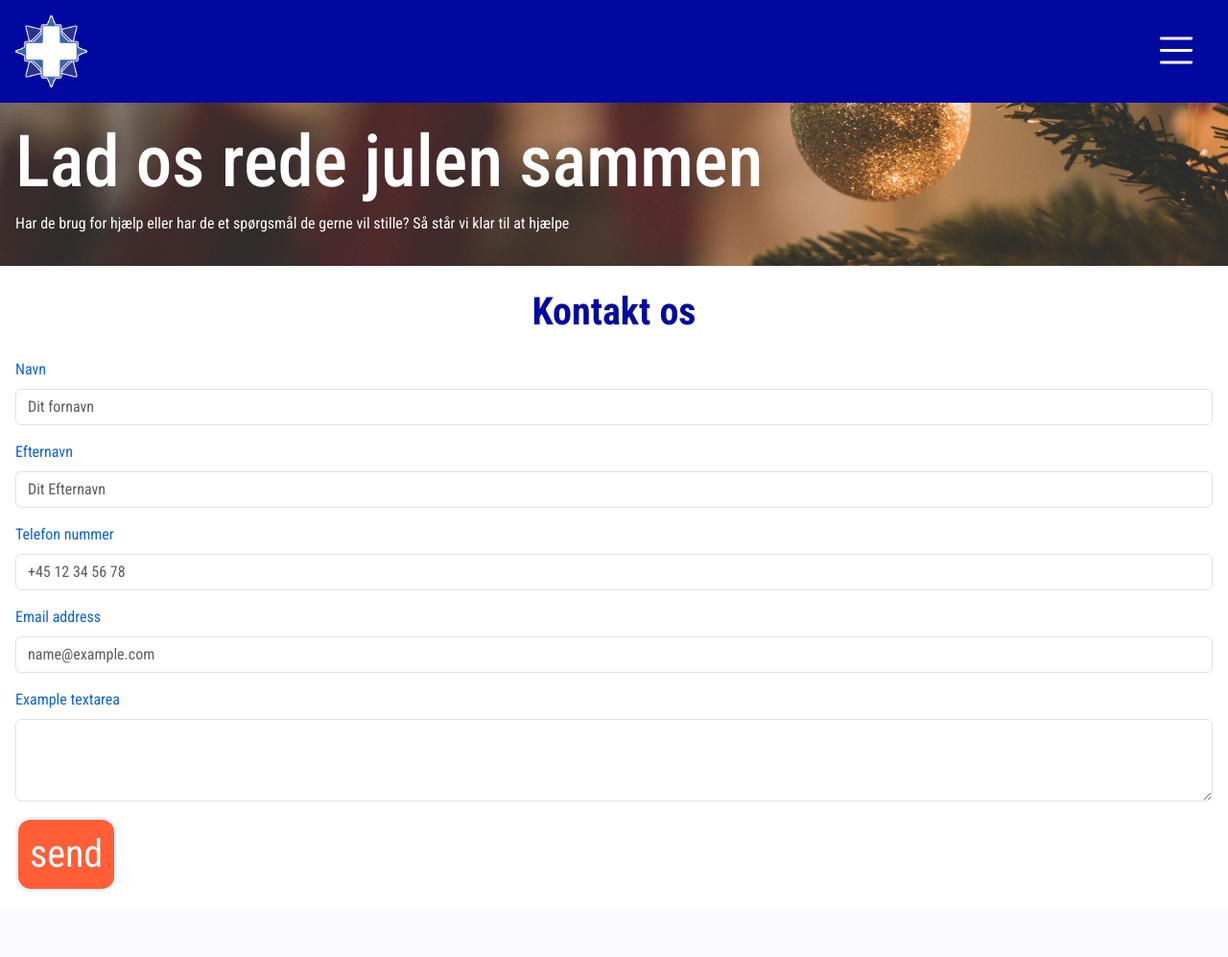
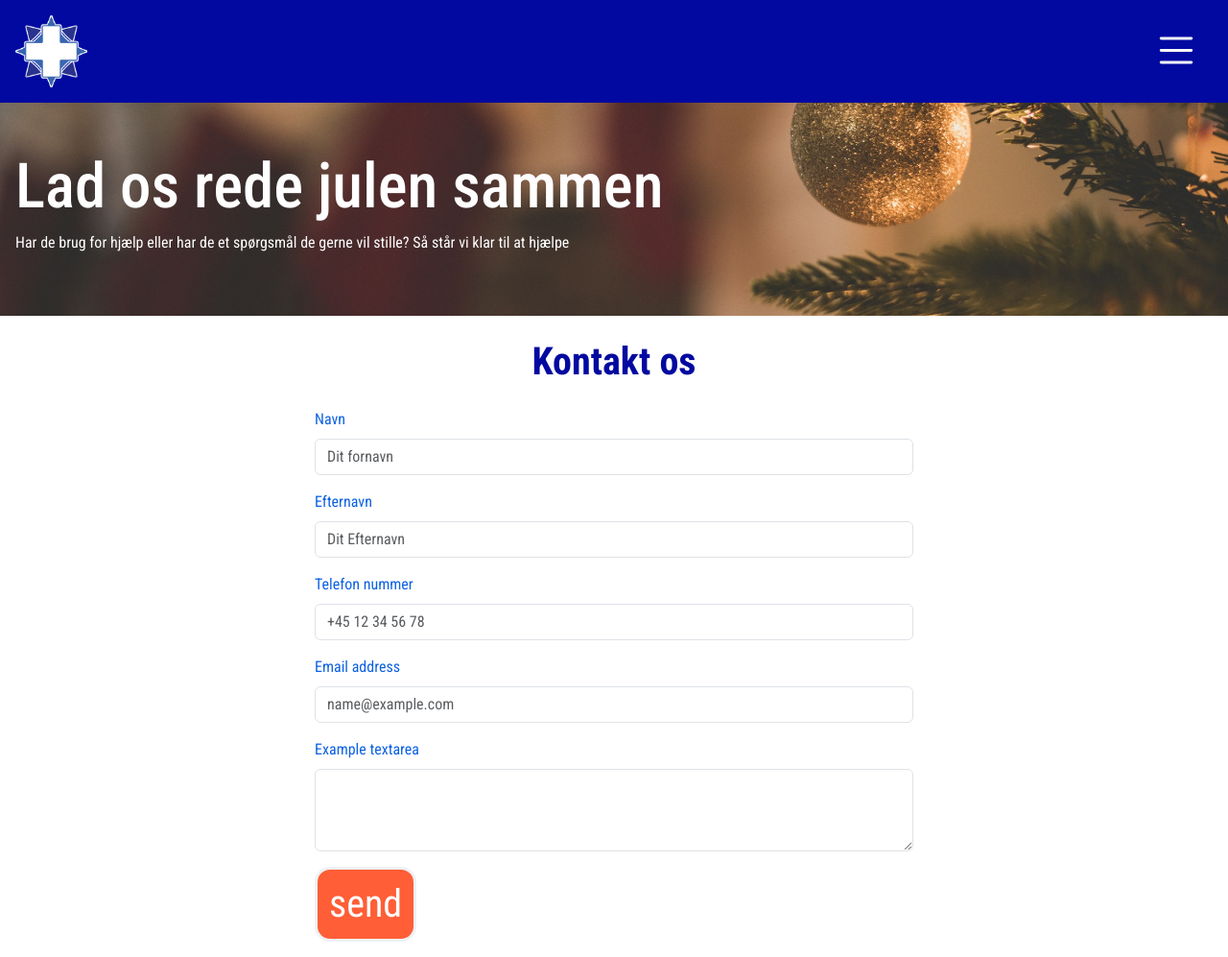
Before and after one commit to TohmasKronborg/DanskFolkehjaelpsMedlemsApp, a PHP site: page /kontakt.php in a window 1280 px wide. Shown: the whole page at 96% size. Before the commit the page ends 929 px from the top, so only its background shows below. Run offline with PHP 8.4, Linux system fonts and the light colour scheme; style sheets or scripts are compiled from the project's sources; some web fonts are replaced.

Commit message:
Lidt små justeringer

```diff
--- a/kontakt.php
+++ b/kontakt.php
@@ -28,15 +28,16 @@ require "settings/init.php";
 include("includes/navbar.php");
 ?>
 
-<header class="pictureBg text-white bg-black ps-lg-auto pe-lg-auto p-3 mb-4">
-    <p class="h1" style="font-size: 75px;">Lad os rede julen sammen</p>
+<header class="pictureBg text-white bg-black ps-lg-auto pe-lg-auto p-3 mb-4 pt-lg-5 pb-lg-5">
+    <p class="h1" style="font-size: 65px;">Lad os rede julen sammen</p>
     <p>Har de brug for hjælp eller har de et spørgsmål de gerne vil stille? Så står vi klar til at hjælpe</p>
 </header>
 
 <h1 class="text-center text-secondary fw-bold">Kontakt os</h1>
 
 <!-- Form beginning -->
-<section class="p-3 text-primary">
+<section class="p-3 text-primary d-flex flex-column align-items-center">
+    <div class="w-md-50"> <!-- div for centering -->
         <div class="mb-3">
             <label for="name" class="form-label">Navn</label>
             <input type="text" class="form-control" id="name" placeholder="Dit fornavn">
@@ -61,6 +62,7 @@ include("includes/navbar.php");
         <button class="btn btn-warning border-altWhite border-3 text-white fs-1 rounded-4   ">
             send
         </button>
+    </div>
 </section>
 
 <script src="https://cdn.jsdelivr.net/npm/bootstrap@5.3.3/dist/js/bootstrap.bundle.min.js"></script>
```
Lines whose indentation alone changed are shown as unchanged.
